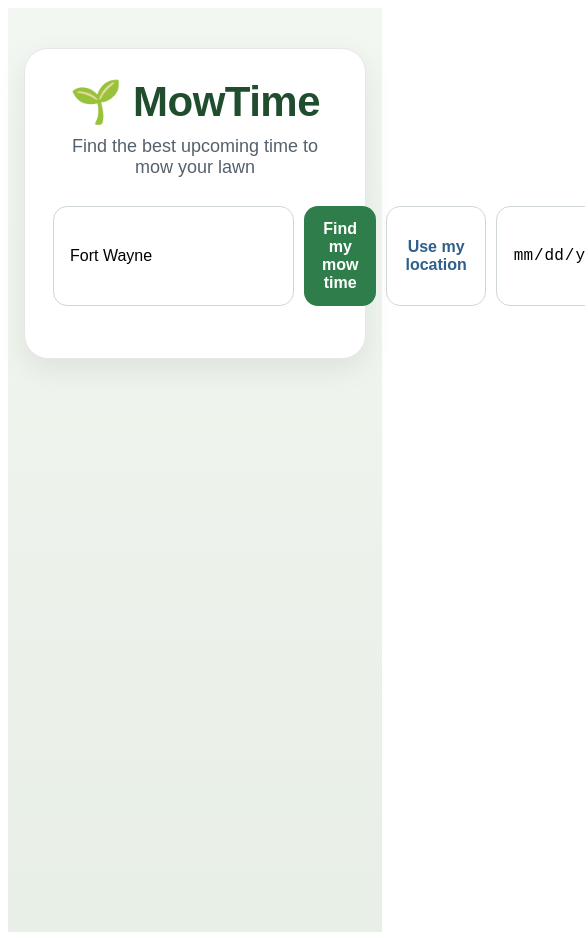
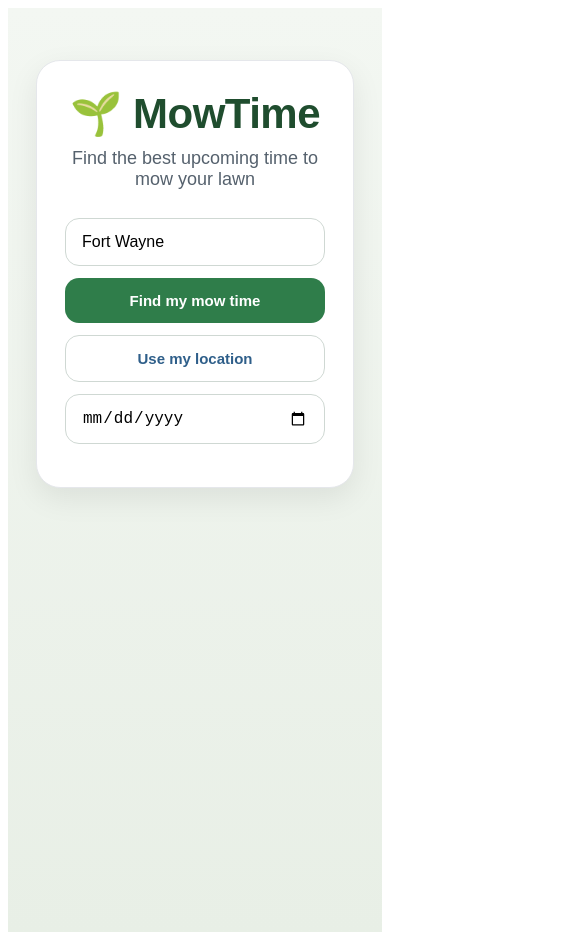
Before and after one commit to lukerstoo-sketch/MowTime, a Next.js app: page / in a window 390 px wide. Shown: the top 940 px of the page, 585 px wide, since content can reach past the window. Built offline with nearby package versions, Linux system fonts and the light colour scheme.

Commit message:
Improve mobile layout and spacing

```diff
--- a/app/page.module.css
+++ b/app/page.module.css
@@ -6,8 +6,9 @@
   }
 
   .container {
-    max-width: 760px;
+    max-width: 600px;
     margin: 0 auto;
+    padding: 16px;
   }
 
   .cardShell {
@@ -36,8 +37,8 @@
 
   .form {
     display: flex;
-    gap: 10px;
-    margin-bottom: 24px;
+    flex-direction: column;
+    gap: 12px;
   }
 
   .input {
@@ -196,3 +197,45 @@
     opacity: 0.6;
     cursor: not-allowed;
   }
+
+  .button,
+  .secondaryButton {
+    width: 100%;
+    padding: 16px;
+    font-size: 16px;
+    border-radius: 14px;
+  }
+
+  .verdictCard,
+  .windowCard,
+  .urgencyCard {
+    padding: 16px;
+    border-radius: 16px;
+    margin-bottom: 12px;
+  }
+
+  .sectionTitleList {
+    font-size: 18px;
+    margin-bottom: 6px;
+  }
+
+  .reason {
+    font-size: 15px;
+    line-height: 1.4;
+  }
+
+  @media (max-width: 480px) {
+    .container {
+      padding: 12px;
+    }
+
+    .button,
+    .secondaryButton {
+      font-size: 15px;
+      padding: 14px;
+    }
+
+    .sectionTitleList {
+      font-size: 16px;
+    }
+  }
```
